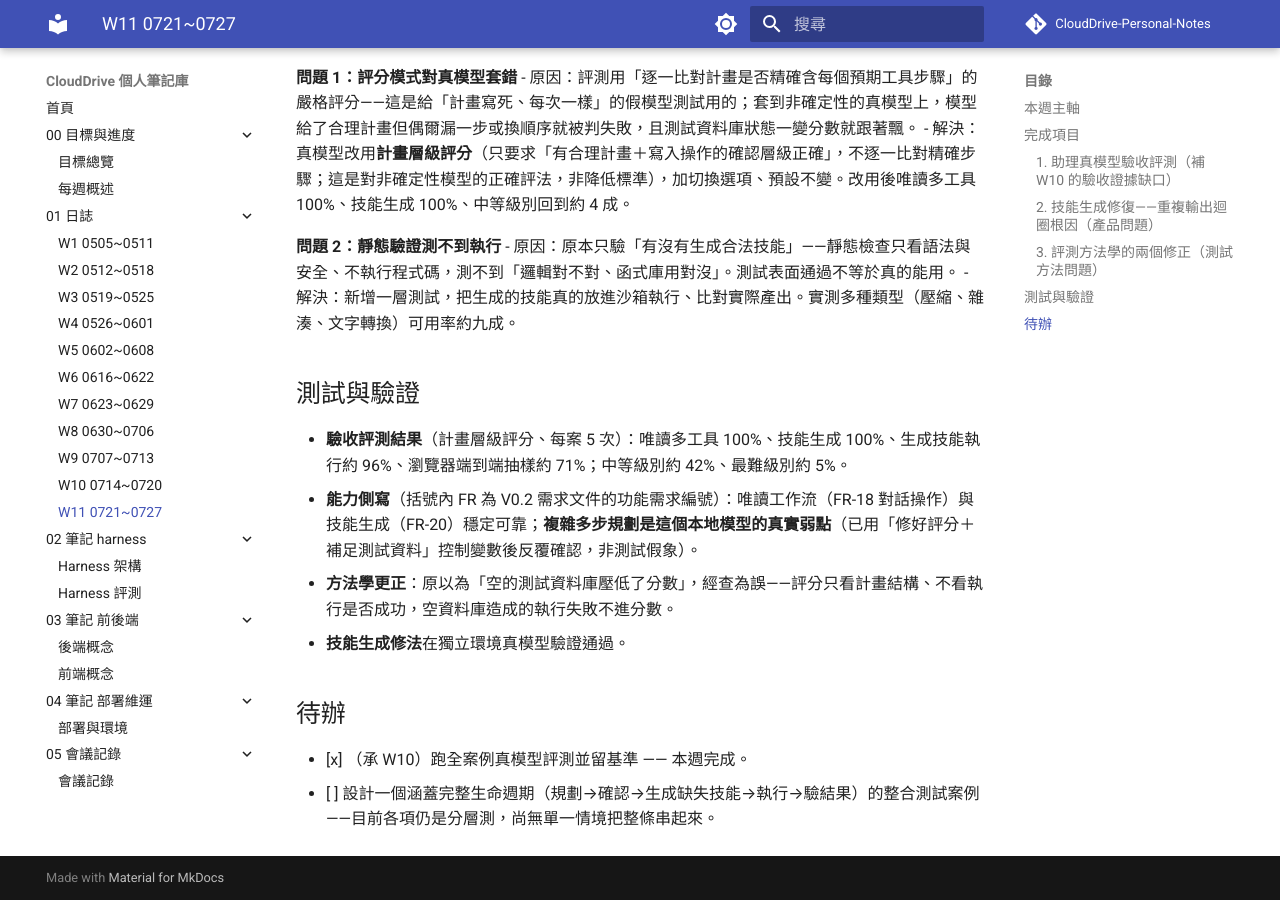
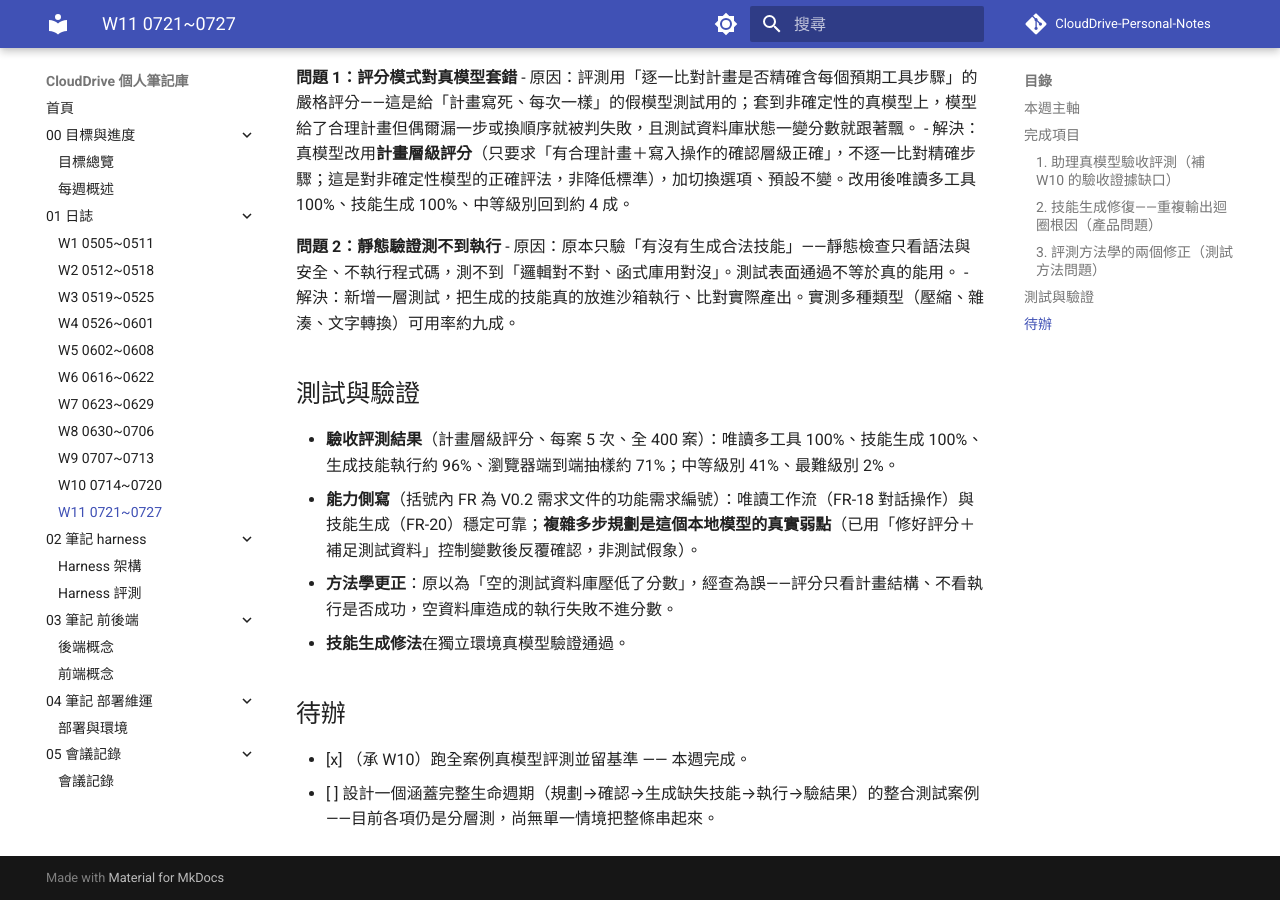
Before and after one commit to alfredshen01/CloudDrive-Personal-Notes, an MkDocs documentation site: the page built from docs/01-日誌/W11-0721~0727.md, in a window 1280 px wide and 900 px high, scrolled down 883 px. Built offline with MkDocs 1.6.1 and Material for MkDocs 9.7.7, drawn with Linux system fonts in a browser that asks for light colours; comment, search, counter and statistics services are not loaded.

Commit message:
docs: W11 驗收數字更新為補跑後完整值（全 400 案，M3 41%、M5 2%）
Co-Authored-By: Claude Opus 4.8 <noreply@anthropic.com>

```diff
--- a/docs/01-日誌/W11-0721~0727.md
+++ b/docs/01-日誌/W11-0721~0727.md
@@ -31,7 +31,7 @@
 
 ## 測試與驗證
 
-- **驗收評測結果**（計畫層級評分、每案 5 次）：唯讀多工具 100%、技能生成 100%、生成技能執行約 96%、瀏覽器端到端抽樣約 71%；中等級別約 42%、最難級別約 5%。
+- **驗收評測結果**（計畫層級評分、每案 5 次、全 400 案）：唯讀多工具 100%、技能生成 100%、生成技能執行約 96%、瀏覽器端到端抽樣約 71%；中等級別 41%、最難級別 2%。
 - **能力側寫**（括號內 FR 為 V0.2 需求文件的功能需求編號）：唯讀工作流（FR-18 對話操作）與技能生成（FR-20）穩定可靠；**複雜多步規劃是這個本地模型的真實弱點**（已用「修好評分＋補足測試資料」控制變數後反覆確認，非測試假象）。
 - **方法學更正**：原以為「空的測試資料庫壓低了分數」，經查為誤——評分只看計畫結構、不看執行是否成功，空資料庫造成的執行失敗不進分數。
 - **技能生成修法**在獨立環境真模型驗證通過。
```
